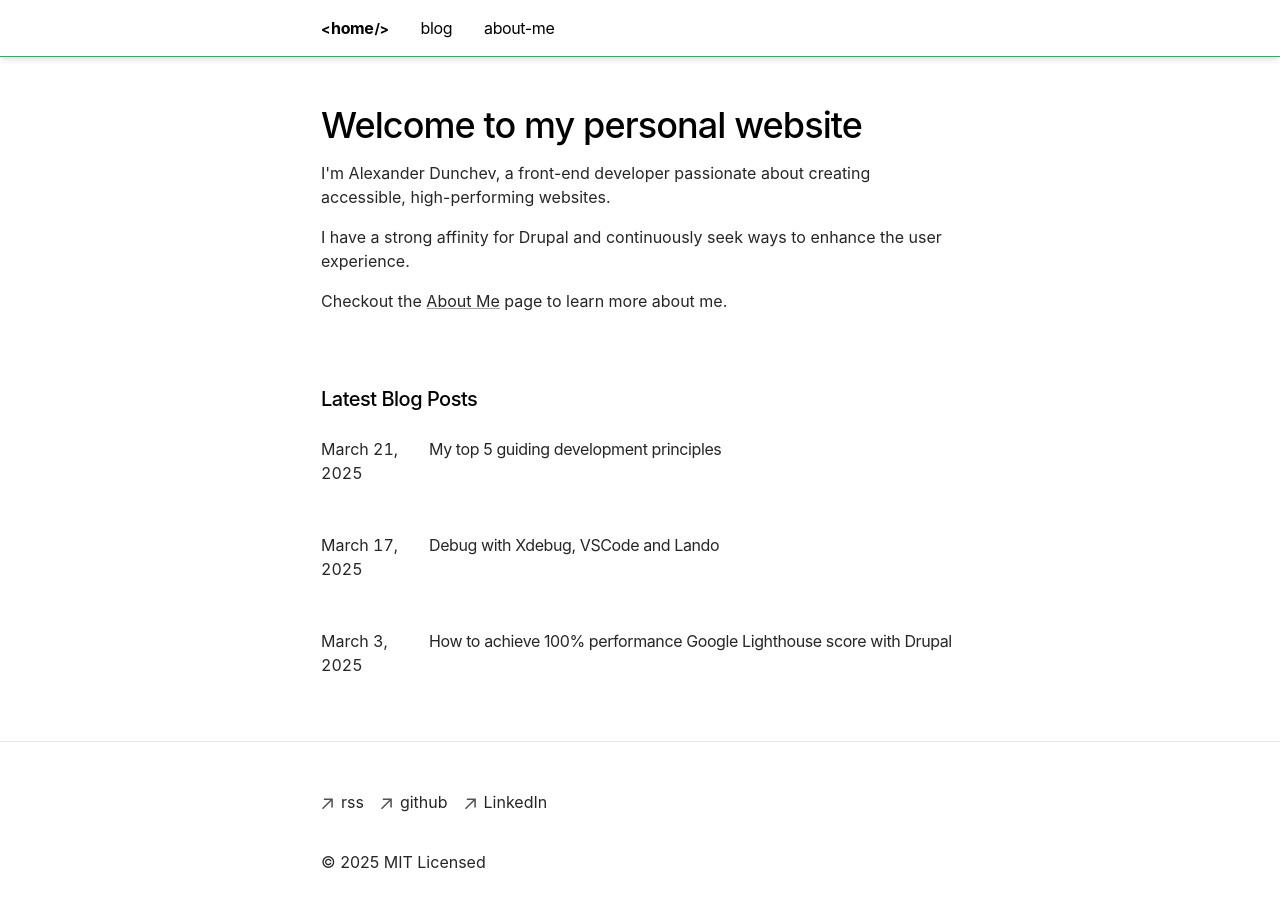
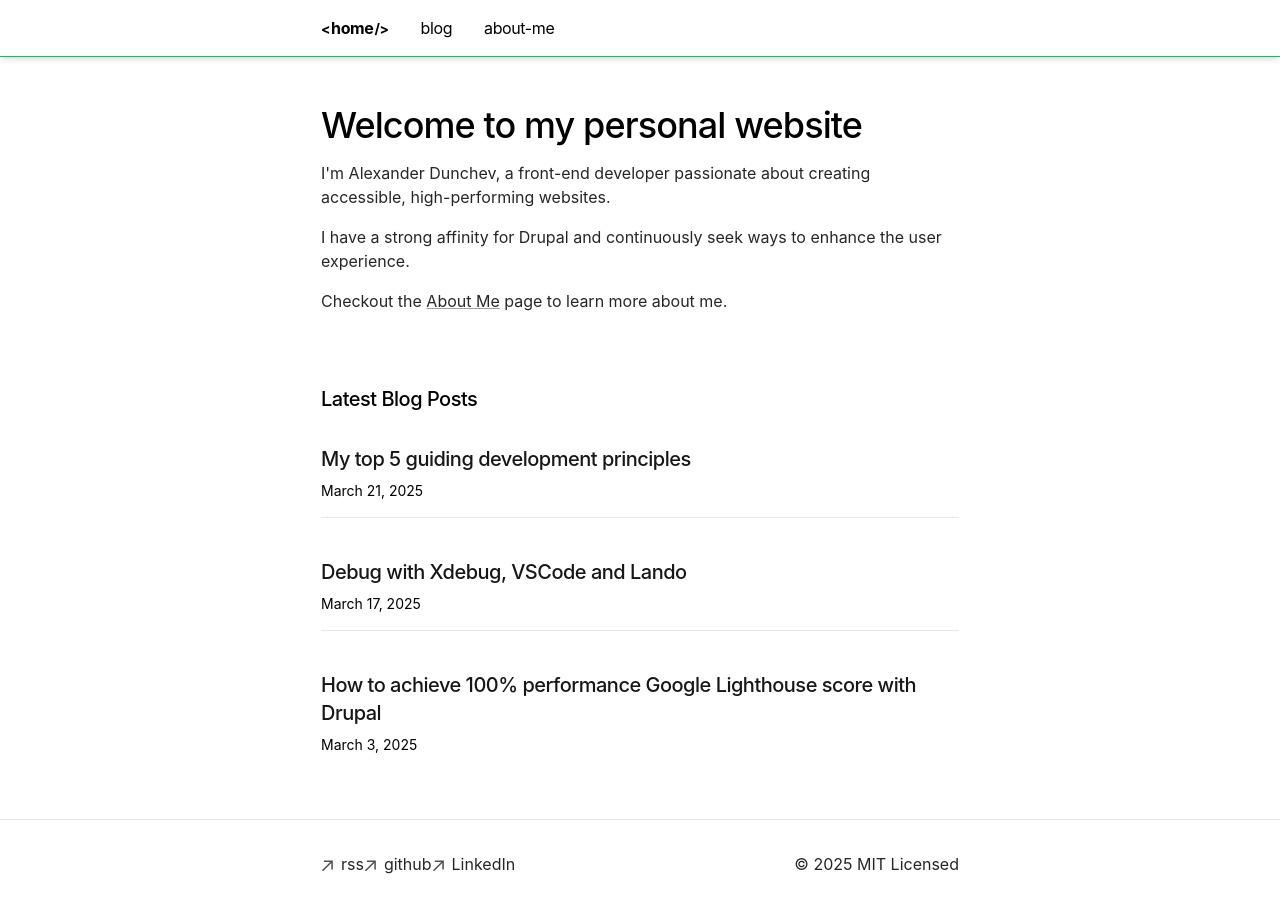
Before and after one commit to aldunchev/aldunchev-portfolio, a Next.js app: page / in a window 1280 px wide. Shown: the top 912 px of the page. Built offline with nearby package versions, Linux system fonts and the light colour scheme.

Commit message:
Fix async warning and improve styling.

```diff
--- a/app/blog/[slug]/page.tsx
+++ b/app/blog/[slug]/page.tsx
@@ -11,8 +11,9 @@ export async function generateStaticParams() {
   }));
 }
 
-export function generateMetadata({ params }) {
-  let post = getBlogPosts().find((post) => post.slug === params.slug);
+export async function generateMetadata({ params }) {
+  const { slug } = await params;
+  let post = getBlogPosts().find((post) => post.slug === slug);
   if (!post) {
     return;
   }
@@ -51,8 +52,9 @@ export function generateMetadata({ params }) {
   };
 }
 
-export default function Blog({ params }) {
-  let post = getBlogPosts().find((post) => post.slug === params.slug);
+export default async function Blog({ params }) {
+  const { slug } = await params;
+  let post = getBlogPosts().find((post) => post.slug === slug);
 
   if (!post) {
     notFound();
@@ -82,6 +84,7 @@ export default function Blog({ params }) {
           }),
         }}
       />
+      <div className="container">
         <h1 className="title font-semibold text-2xl tracking-tighter">
           {post.metadata.title}
         </h1>
@@ -93,6 +96,7 @@ export default function Blog({ params }) {
         <article className="prose">
           <CustomMDX source={post.content} />
         </article>
+      </div>
     </section>
   );
 }
--- a/app/components/footer.tsx
+++ b/app/components/footer.tsx
@@ -17,9 +17,9 @@ function ArrowIcon() {
 
 export default function Footer() {
   return (
-    <footer className="mb-16 border-t border-neutral-200 dark:border-neutral-800">
-      <div className="container">
-        <ul className="font-sm mt-8 flex flex-col space-x-0 space-y-2 text-neutral-600 md:flex-row md:space-x-4 md:space-y-0 dark:text-neutral-300">
+    <footer className="py-4 border-t border-neutral-200 dark:border-neutral-800">
+      <div className="container flex justify-between">
+        <ul className="font-sm flex flex-col text-neutral-600 md:flex-row">
           <li>
             <a
               className="flex items-center transition-all hover:text-neutral-800 dark:hover:text-neutral-100"
@@ -54,7 +54,7 @@ export default function Footer() {
             </a>
           </li>
         </ul>
-        <p className="mt-8 text-neutral-600 dark:text-neutral-300">
+        <p className="text-neutral-600 dark:text-neutral-300">
           © {new Date().getFullYear()} MIT Licensed
         </p>
       </div>
--- a/app/components/posts.tsx
+++ b/app/components/posts.tsx
@@ -5,7 +5,7 @@ export function BlogPosts() {
   let allBlogs = getBlogPosts();
 
   return (
-    <>
+    <nav>
       {allBlogs
         .sort((a, b) => {
           if (
@@ -18,19 +18,19 @@ export function BlogPosts() {
         .map((post) => (
           <Link
             key={post.slug}
-            className="flex flex-col space-y-1 mb-4 hover:underline"
+            className="flex flex-col space-y-1 mb-4 hover:underline pb-4 border-b border-gray-200 last:border-b-0"
             href={`/blog/${post.slug}`}
           >
-            <div className="w-full flex flex-col md:flex-row space-x-0 md:space-x-2">
-              <p className="text-neutral-600 dark:text-neutral-400 w-[100px] tabular-nums">
+            <div className="flex flex-col">
+              <h2 className="text-neutral-900 font-semibold tracking-tight">
+                {post.metadata.title}
+              </h2>
+              <span className="text-neutral-60 text-sm">
                 {formatDate(post.metadata.publishedAt, false)}
-              </p>
-              <p className="text-neutral-900 dark:text-neutral-100 tracking-tight">
-                {post.metadata.title}
-              </p>
+              </span>
             </div>
           </Link>
         ))}
-    </>
+    </nav>
   );
 }
--- a/app/global.css
+++ b/app/global.css
@@ -31,7 +31,15 @@
 }
 
 html {
-  min-width: 360px;
+  height: 100%;
+}
+
+body {
+  @media screen and (min-width: 768px) {
+    height: 100%;
+    display: flex;
+    flex-direction: column;
+  }
 }
 
 h1 {
--- a/app/layout.tsx
+++ b/app/layout.tsx
@@ -1,27 +1,27 @@
-import './global.css'
-import type { Metadata } from 'next'
-import { GeistSans } from 'geist/font/sans'
-import { GeistMono } from 'geist/font/mono'
-import { Navbar } from './components/nav'
-import { Analytics } from '@vercel/analytics/react'
-import { SpeedInsights } from '@vercel/speed-insights/next'
-import Footer from './components/footer'
-import { baseUrl } from './sitemap'
+import "./global.css";
+import type { Metadata } from "next";
+import { GeistSans } from "geist/font/sans";
+import { GeistMono } from "geist/font/mono";
+import { Navbar } from "./components/nav";
+import { Analytics } from "@vercel/analytics/react";
+import { SpeedInsights } from "@vercel/speed-insights/next";
+import Footer from "./components/footer";
+import { baseUrl } from "./sitemap";
 
 export const metadata: Metadata = {
   metadataBase: new URL(baseUrl),
   title: {
-    default: 'Alexander Dunchev Personal Website',
-    template: '%s | Alexander Dunchev Personal Website',
+    default: "Alexander Dunchev Personal Website",
+    template: "%s | Alexander Dunchev Personal Website",
   },
-  description: 'This is my personal website.',
+  description: "This is my personal website.",
   openGraph: {
-    title: 'Alexander Dunchev Personal Website',
-    description: 'This is my personal website.',
+    title: "Alexander Dunchev Personal Website",
+    description: "This is my personal website.",
     url: baseUrl,
-    siteName: 'Alexander Dunchev Personal Website',
-    locale: 'en_US',
-    type: 'website',
+    siteName: "Alexander Dunchev Personal Website",
+    locale: "en_US",
+    type: "website",
   },
   robots: {
     index: true,
@@ -29,38 +29,36 @@ export const metadata: Metadata = {
     googleBot: {
       index: true,
       follow: true,
-      'max-video-preview': -1,
-      'max-image-preview': 'large',
-      'max-snippet': -1,
+      "max-video-preview": -1,
+      "max-image-preview": "large",
+      "max-snippet": -1,
     },
   },
-}
+};
 
-const cx = (...classes) => classes.filter(Boolean).join(' ')
+const cx = (...classes) => classes.filter(Boolean).join(" ");
 
 export default function RootLayout({
   children,
 }: {
-  children: React.ReactNode
+  children: React.ReactNode;
 }) {
   return (
     <html
       lang="en"
       className={cx(
-        'text-black bg-white dark:text-white dark:bg-black',
+        "text-black bg-white dark:text-white dark:bg-black",
         GeistSans.variable,
-        GeistMono.variable
+        GeistMono.variable,
       )}
     >
       <body className="antialiased">
         <Navbar />
-        <main className="flex-auto min-w-0 mt-6 flex flex-col px-2 md:px-0">
-          {children}
-        </main>
+        <main className="flex-auto mt-6 flex flex-col">{children}</main>
         <Footer />
         <Analytics />
         <SpeedInsights />
       </body>
     </html>
-  )
+  );
 }
```
Lines whose indentation alone changed are shown as unchanged.
